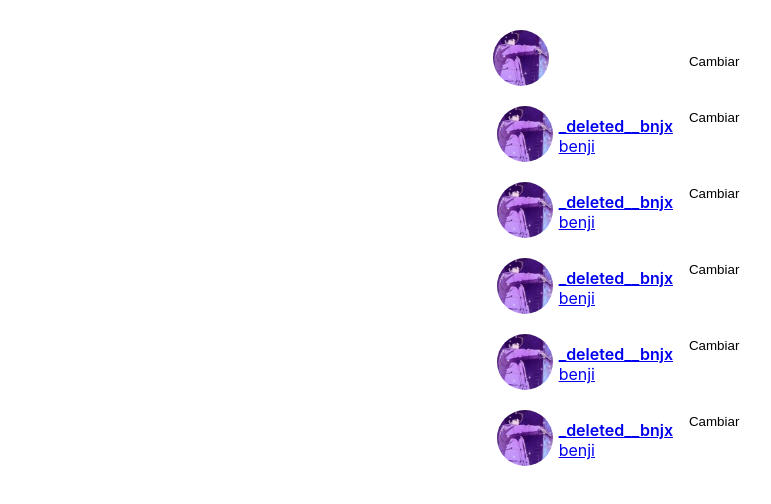
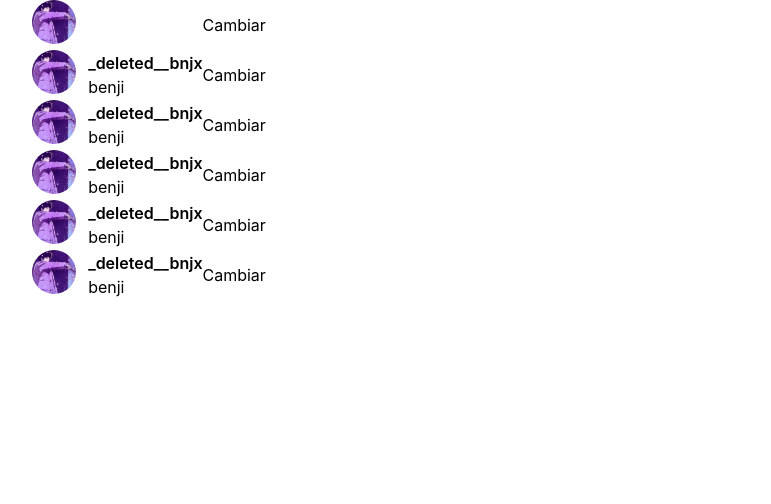
Before and after one commit to JorgeCanale/instagram_clone_with_reactjs, a React (Create React App) app: page / in a window 1280 px wide. Shown: the top 504 px of the page, without its empty margins (491-1262 px from the left). Built offline with nearby package versions, Linux system fonts and the light colour scheme.

Commit message:
so... i'm adding tailwindcss now

```diff
--- a/package.json
+++ b/package.json
@@ -39,6 +39,6 @@
     ]
   },
   "devDependencies": {
-    "tailwindcss": "^3.2.4"
+    "tailwindcss": "^3.3.2"
   }
 }
--- a/src/App.css
+++ b/src/App.css
@@ -1,3 +1,6 @@
+
+
+
 .App {
   display: flex;
   align-items: center;
--- a/src/components/right_sidebar/profile_slice.css
+++ b/src/components/right_sidebar/profile_slice.css
@@ -1,223 +1,3 @@
-.slice{
-    cursor: pointer;
-    flex-grow: 1;
-}
-
-
-.pscontainer{
-    display: flex;
-    flex-direction: row;
-    align-items: center;
-    justify-content: space-between;
-    flex-shrink: 0;
-    flex-wrap: nowrap;
-    box-sizing: border-box;
-    position: relative;
-}
-
-.content_image{
-    width: 62px;
-}
-
-.content_image_container{
-    min-width: 0;
-    align-self: center;
-    flex-direction: column;
-    box-sizing: border-box;
-}
-
-.spacing{
-    margin-right: 12px;
-    align-content: stretch;
-    box-sizing: border-box;
-    flex-shrink: 0;
-    position: static;
-}
-
-
-.link{
-    display: inline-block;
-    height: 56px;
-    width: 56px;
-    text-decoration: none;
-
-}
-
-.pfp_image{
-    height: 100%;
-    width: 100%;
-    border-radius: 50%;
-    font-size: 100%;
-}
-
-
-/* text styles */
-
-
-/* box sizing */
-
-.a1{
-    box-sizing: border-box;
-}
-
-/* position */
-
-.a2{
-    position: relative;
-}
-
-.b2{
-    position: static;
-}
-
-/* index */
-
-.a3{
-    z-index: 0;
-}
-
-/* display  */
-
-.a4{
-    display: flex;
-}
-
-.b4{
-    display: block;
-}
-
-.c4{
-    display: inline;
-}
-
-/* flex */
-
-.a5{
-    flex-grow: 1;
-}
-
-.a6{
-    flex-shrink: 1;
-}
-
-.b6{
-    flex-shrink: 0;
-}
-
-.a10{
-    flex-wrap: wrap;
-}
-
-.a11{
-    flex-direction: row;
-}
-
-.b11{
-    flex-direction: column;
-}
-
-.a12{
-    flex-basis: auto;
-}
-
-/* width */
-
-.a7{
-    min-width: 0;
-}
-
-.b13{
-    max-width: 100%;
-}
-
-/* heigh */
-
-.b14{
-    min-height: 0;
-}
-
-
-/* justify */
-
-.a8{
-    justify-content: center;
-}
-
-.b8{
-    justify-content: flex-start;
-}
-
-/* align */
-
-.a9{
-    align-items: center;
-}
-
-.b9{
-    align-items: flex-start;
-}
-
-
-.c9{
-    align-self: auto;
-}
-
-.d9{
-    align-items: stretch;
-}
-
-.b15{
-    align-content: stretch;
-}
-
-
-/* margin */
-
-.a16{
-    margin-bottom: 0;
-}
-
-.b16{
-    margin-left: 4px;
-}
-
-/* font */
-
-.a17{
-    font-weight: 600;
-}
-
-/* white-space */
-
-.a18{
-    white-space: pre-line;
-}
-
-.b18{
-    white-space: nowrap;
-}
-
-
-/* word */
-
-.a19{
-    word-wrap: break-word;
-}
-
-/* text */
-
-.a20{
-    text-overflow: ellipsis;
-}
-
-
-
-
-
-
-
-
-/* button styles */
 
 .content_link > button{
     border: none;
--- a/src/components/right_sidebar/profile_slice.js
+++ b/src/components/right_sidebar/profile_slice.js
@@ -1,31 +1,33 @@
 import React from "react";
 import pfp from "../../assets/benji_pfp.jpg"
-import "./profile_slice.css"
+
 
 
 function ProfileSlice ({uname,aname, alink}){
+
+
     return(
-        <div className="slice">
-        <div className="pscontainer">
-            <div className="content_image">
-                <div className="spacing">
-                    <div className="content_image_container">
-                        <a className="link" href={alink}>
-                            <img className="pfp_image" src={pfp} alt="pfp"/>
+        <div className="cursor-pointer grow">
+        <div className=" flex flex-row items-center justify-between shrink-0 flex-wrap box-border relative">
+            <div className="flex flex-col self-center box-border relative shrink-0 z-0 max-w-full">
+                <div className="content-stretch box-border shrink-0 static mr-3 flex flex-col self-stretch justify-start grow-0 ">
+                    <div className=" block relative w-11">
+                        <a className="inline-block" href={alink}  tabIndex="0">
+                            <img className="h-full w-full rounded-full" src={pfp} alt="pfp"/>
                         </a>
                     </div>
                 </div>
             </div>
 
-            <div className="a1 a2 a3 a4 a5 a6 a7 a8 a9 a10 a11 a12">
-                <div className="a1 a2 a3 a4 a5 a7 b6 b11 b13">
-                    <div className="a1 a4 a5 a7 b2 b8 b9 b11 b14 b15 c9 ">
-                        <span className="a2 a7 a16  a18 a19 b4 b13 " dir="auto">
-                            <span className="a17 a20 a19 b4 b13 b18">
-                                <div className="a1 a4 a11 b2 b8 b15 b18 d9">
-                                    <div className="c4">
-                                        <div className="c4">
-                                            <a className="c4" href={alink}>{uname}</a>
+            <div className="box-border relative z-0 flex grow shrink min-w-0  items-center flex-wrap flex-row basis-auto justify-between">
+                <div className="box-border relative z-0 flex grow min-w-0 shrink-0 flex-col max-w-full ">
+                    <div className="box-border flex grow min-w-0 static justify-start items-start flex-col min-h-0 content-stretch self-auto ">
+                        <span className=" relative min-w-0 mb-0  whitespace-pre-line  block max-w-full " dir="auto">
+                            <span className="font-semibold text-ellipsis block max-w-full whitespace-nowrap">
+                                <div className="box-border flex flex-row pos justify-start content-stretch whitespace-nowrap items-stretch">
+                                    <div className="inline">
+                                        <div className="inline">
+                                            <a className="inline" href={alink}>{uname}</a>
                                         </div>
                                     </div>
                                 </div>
@@ -41,7 +43,7 @@
             </div>
 
             <div className="content_link">
-                <button>
+                <button className="border-none bg-transparent inline-block  relative cursor-pointer p-0">
                     <span>Cambiar</span>
                 </button>
             </div>
--- a/src/components/right_sidebar/right_sidebar.js
+++ b/src/components/right_sidebar/right_sidebar.js
@@ -1,8 +1,8 @@
 import React from "react";
 import ProfileSlice from "./profile_slice";
-import pfp from "../../assets/benji_pfp.jpg"
-import "./right_sidebar.css"
-function Right_side_bar(){
+
+
+ function Right_side_bar(){
 
     const sugestedProfiles = [{user:"_deleted__bnjx", account:"benji"},
     {user:"_deleted__bnjx", account:"benji"},
@@ -15,7 +15,7 @@
         <div className="bar _barr">
             <div>
                 <div>
-                    <ProfileSlice />
+                    <ProfileSlice width={11} />
                 </div>
             </div>
             <div className="suggestions">
--- a/src/index.css
+++ b/src/index.css
@@ -1,3 +1,7 @@
+@tailwind base;
+@tailwind components;
+@tailwind utilities;
+
 
 body {
   margin: 0;
--- /dev/null
+++ b/tailwind.config.js
@@ -0,0 +1,8 @@
+/** @type {import('tailwindcss').Config} */
+module.exports = {
+  content: ["./src/**/*.{html,js}"],
+  theme: {
+    extend: {},
+  },
+  plugins: [],
+}
```
Also changed, not shown: 1 other file (tests, documents, lock files or other folders).
